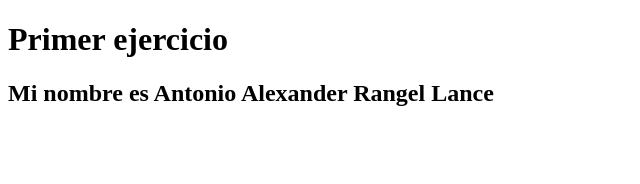
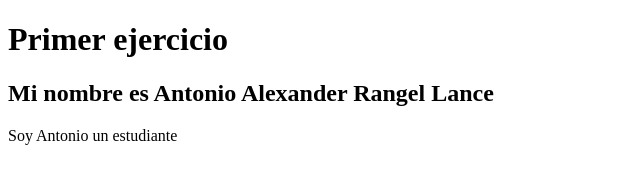
Before and after one commit to Alexrl16/Primer-ejercicio, a plain HTML site: page index.html in a window 1280 px wide. Shown: the whole page, without its empty margins (0-640 px from the left). Drawn offline with Linux system fonts and the light colour scheme.

Commit message:
Primer commit

```diff
--- a/index.html
+++ b/index.html
@@ -11,7 +11,7 @@
     </header>
     <section>
         <h2>Mi nombre es Antonio Alexander Rangel Lance</h2>
-        <p></p>
+        <p>Soy Antonio un estudiante</p>
     </section>
 </body>
 </html>
```
